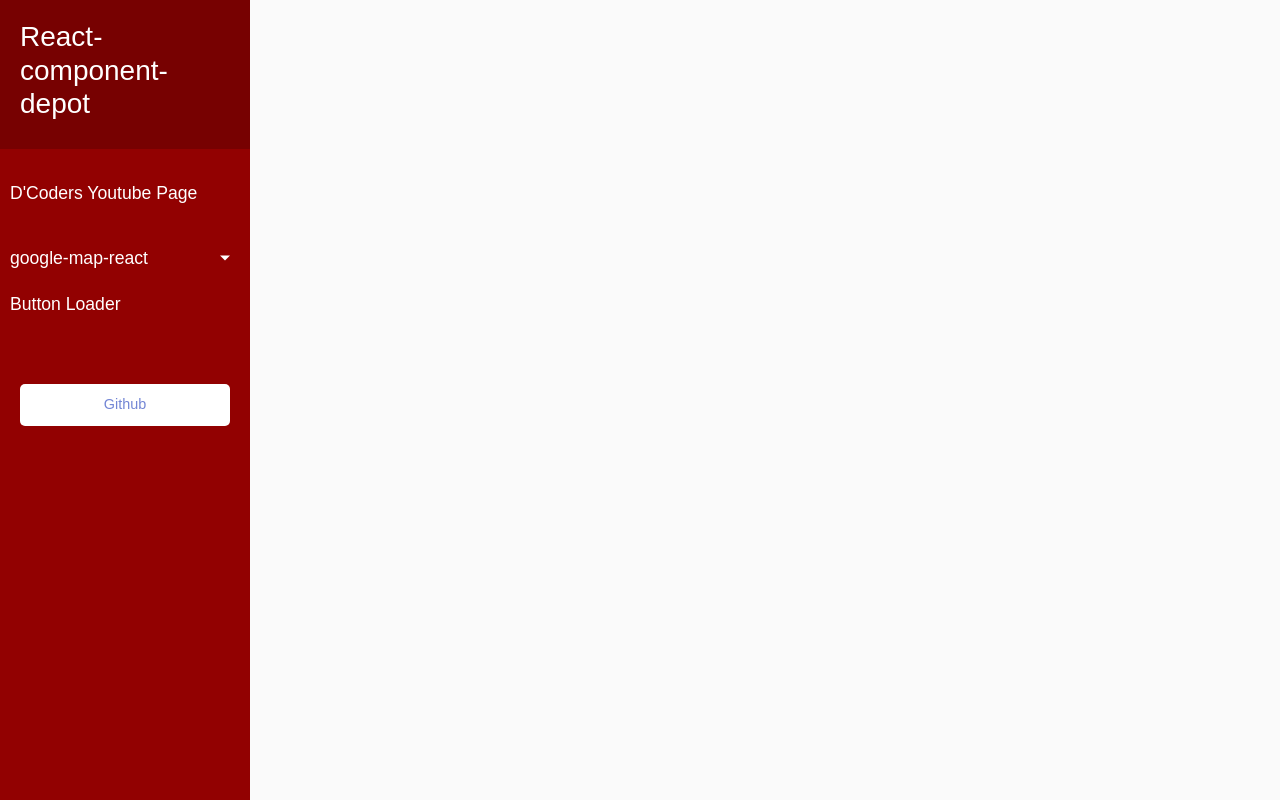
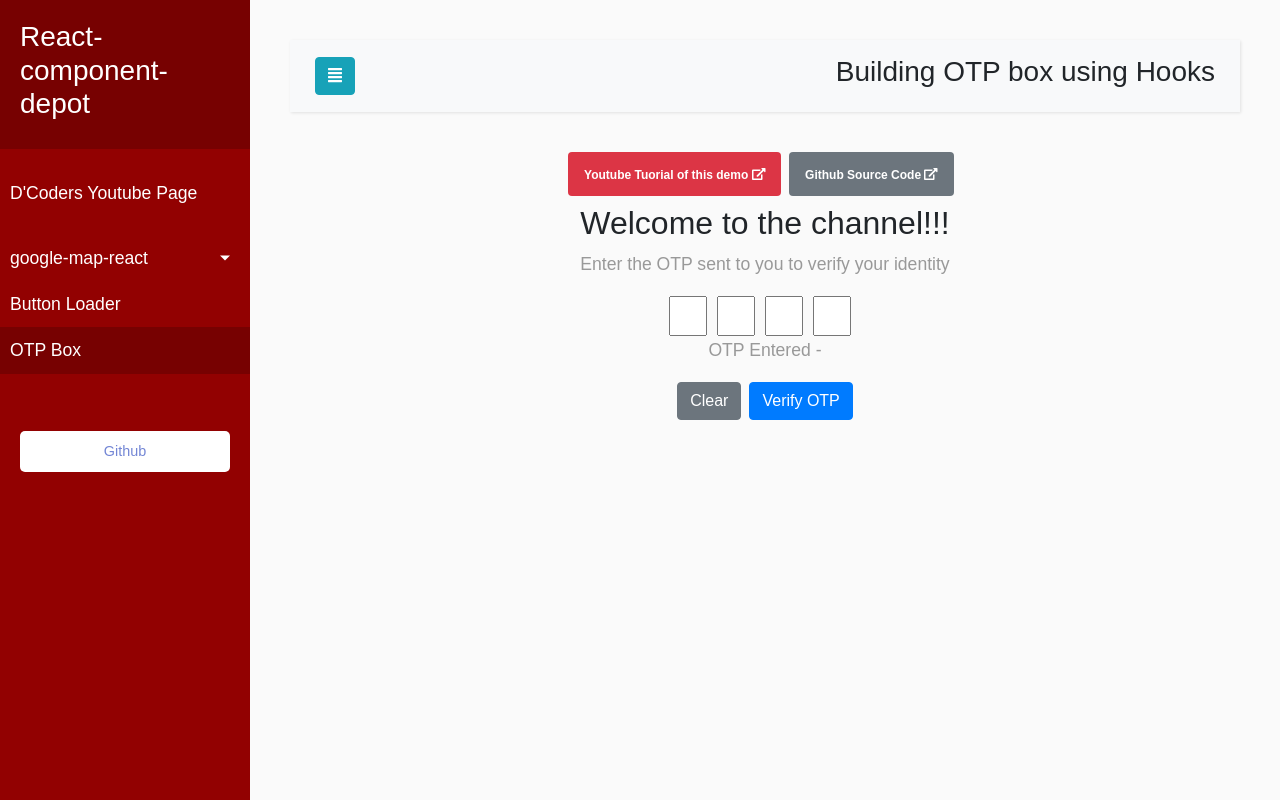
Before and after one commit to codegeous/react-component-depot, a React (Create React App) app: page /otp-box in a window 1280 px wide. Built offline with nearby package versions, Linux system fonts and the light colour scheme; some icons are missing.

Commit message:
Added OTP box tutorial

```diff
--- a/src/App.config.js
+++ b/src/App.config.js
@@ -12,6 +12,11 @@ export default {
             tutorial: "",
             code:
                 "https://github.com/codegeous/react-component-depot/tree/master/src/pages/ButtonLoadingSpinner"
+        },
+        otpBox: {
+            tutorial: "",
+            code:
+                "https://github.com/codegeous/react-component-depot/tree/master/src/pages/OTPBox"
         }
     },
     youtubeVideos: [
--- a/src/App.css
+++ b/src/App.css
@@ -48,3 +48,9 @@
 .card-hover:hover .card {
     box-shadow: 0 0.125rem 0.25rem rgba(0, 0, 0, 0.075);
 }
+.otp-field {
+    width: 38px;
+    margin-right: 10px;
+    padding-left: 12px;
+    height: 40px;
+}
--- a/src/components/ExternalInfo/index.js
+++ b/src/components/ExternalInfo/index.js
@@ -1,15 +1,15 @@
 import React from "react";
 
-const ExternalInfo = ({ gitLink, youtubeLink }) => {
+const ExternalInfo = ({ code, tutorial }) => {
     return (
         <h6 className="text-center">
-            <a href={youtubeLink} target="_blank" rel="noopener noreferrer">
+            <a href={code} target="_blank" rel="noopener noreferrer">
                 <span className="badge badge-danger mr-2 p-3">
                     Youtube Tuorial of this demo{" "}
                     <i className="fas fa-external-link-alt"></i>
                 </span>
             </a>
-            <a href={gitLink} target="_blank" rel="noopener noreferrer">
+            <a href={tutorial} target="_blank" rel="noopener noreferrer">
                 <span className="badge badge-secondary mr-2 p-3">
                     Github Source Code{" "}
                     <i className="fas fa-external-link-alt"></i>
--- a/src/pages/ButtonLoadingSpinner/index.js
+++ b/src/pages/ButtonLoadingSpinner/index.js
@@ -56,8 +56,8 @@ const ButtonLoadingSpinner = () => {
             <Header title="Loading spinner for buttons (Hooks API)" />
 
             <ExternalInfo
-                gitLink={AppConfig.links.buttonLoaderHooks.code}
-                youtubeLink={AppConfig.links.buttonLoaderHooks.tutorial}
+                code={AppConfig.links.buttonLoaderHooks.code}
+                tutorial={AppConfig.links.buttonLoaderHooks.tutorial}
             />
 
             <div className="row w-100">
--- a/src/pages/GoogleMaps/CustomStyle/index.js
+++ b/src/pages/GoogleMaps/CustomStyle/index.js
@@ -17,8 +17,8 @@ const GoogleMaps = () => {
 
             <div className="row w-100">
                 <ExternalInfo
-                    gitLink={AppConfig.links.customGoogleMaps.code}
-                    youtubeLink={AppConfig.links.customGoogleMaps.tutorial}
+                    code={AppConfig.links.customGoogleMaps.code}
+                    tutorial={AppConfig.links.customGoogleMaps.tutorial}
                 />
 
                 <div className="alert alert-danger" role="alert">
--- /dev/null
+++ b/src/pages/OTPBox/index.js
@@ -0,0 +1,72 @@
+import React, { useState } from "react";
+import Header from "components/Header";
+import AppConfig from "App.config";
+import ExternalInfo from "components/ExternalInfo";
+
+const OTPBox = () => {
+    const [otp, setOtp] = useState(new Array(4).fill(""));
+
+    const handleChange = (element, index) => {
+        if (isNaN(element.value)) return false;
+
+        setOtp([...otp.map((d, idx) => (idx === index ? element.value : d))]);
+
+        //Focus next input
+        if (element.nextSibling) {
+            element.nextSibling.focus();
+        }
+    };
+
+    return (
+        <>
+            <Header title="Building OTP box using Hooks" />
+
+            <ExternalInfo
+                code={AppConfig.links.otpBox.code}
+                tutorial={AppConfig.links.otpBox.tutorial}
+            />
+
+            <div className="row">
+                <div className="col text-center">
+                    <h2>Welcome to the channel!!!</h2>
+                    <p>Enter the OTP sent to you to verify your identity</p>
+
+                    {otp.map((data, index) => {
+                        return (
+                            <input
+                                className="otp-field"
+                                type="text"
+                                name="otp"
+                                maxLength="1"
+                                key={index}
+                                value={data}
+                                onChange={e => handleChange(e.target, index)}
+                                onFocus={e => e.target.select()}
+                            />
+                        );
+                    })}
+
+                    <p>OTP Entered - {otp.join("")}</p>
+                    <p>
+                        <button
+                            className="btn btn-secondary mr-2"
+                            onClick={e => setOtp([...otp.map(v => "")])}
+                        >
+                            Clear
+                        </button>
+                        <button
+                            className="btn btn-primary"
+                            onClick={e =>
+                                alert("Entered OTP is " + otp.join(""))
+                            }
+                        >
+                            Verify OTP
+                        </button>
+                    </p>
+                </div>
+            </div>
+        </>
+    );
+};
+
+export default OTPBox;
--- a/src/pages/_layouts/Home/Navbar.js
+++ b/src/pages/_layouts/Home/Navbar.js
@@ -55,6 +55,9 @@ export const Navbar = () => {
                 <li className={getNavLinkClass("/button-loader")}>
                     <Link to="/button-loader">Button Loader</Link>
                 </li>
+                <li className={getNavLinkClass("/otp-box")}>
+                    <Link to="/otp-box">OTP Box</Link>
+                </li>
             </ul>
 
             <ul className="list-unstyled CTAs">
--- a/src/routes.js
+++ b/src/routes.js
@@ -4,6 +4,7 @@ const GoogleMaps = React.lazy(() => import("pages/GoogleMaps"));
 const ButtonLoadingSpinner = React.lazy(() =>
     import("pages/ButtonLoadingSpinner")
 );
+const OTPBox = React.lazy(() => import("pages/OTPBox"));
 
 const routes = [
     {
@@ -13,6 +14,10 @@ const routes = [
     {
         path: "/button-loader",
         component: ButtonLoadingSpinner
+    },
+    {
+        path: "/otp-box",
+        component: OTPBox
     }
 ];
 
```
